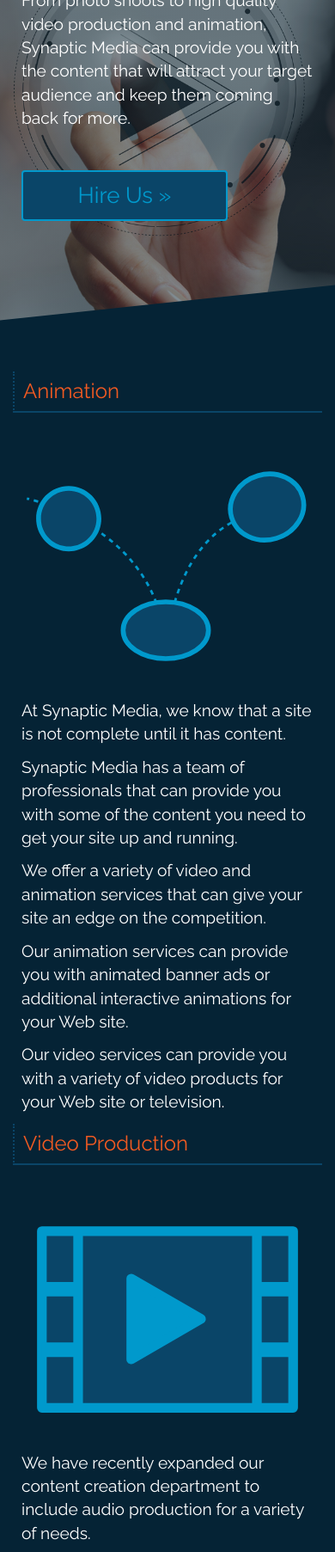
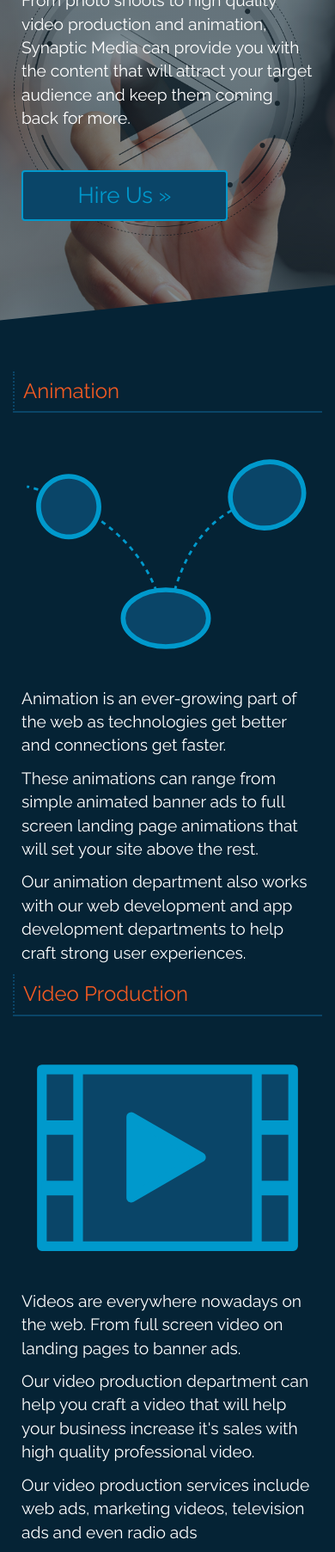
Before and after one commit to aaronetchison/synaptic, a website: page contentcreation.html in a window 390 px wide. Shown: the part 148-1953 px from the top of the page at 86% size. Drawn offline with nearby package versions, Linux system fonts and the light colour scheme.

Commit message:
updated h2 margin and modified padding of skew dark sections and modified service pages content

```diff
--- a/contentcreation.html
+++ b/contentcreation.html
@@ -7,7 +7,7 @@
 <link href="stylesheets/global.css" rel="stylesheet" type="text/css" /><!-- load main CSS -->
 </head>
 
-<body>
+<body class="page-services">
   <nav class="navbar navbar-default navbar-fixed-top">
     <div class="container-fluid">
       <div class="navbar-header">
@@ -50,21 +50,19 @@
 
       	<h2>Animation</h2>
         <img src="images/icons/icon-services-animation.svg">
-          <p>At Synaptic Media, we know that a site is not complete until it has content.</p>
-          <p>Synaptic Media has a team of professionals that can provide you with some of the content you need to get your site up and running. </p>
-          <p>We offer a variety of video and animation services that can give your site an edge on the competition. </p>
-          <p>Our animation services can provide you with animated banner ads or additional interactive animations for your Web site. </p>
-          <p>Our video services can provide you with a variety of video products for your Web site or television.</p>
+          <p>Animation is an ever-growing part of the web as technologies get better and connections get faster.</p>
+          <p>These animations can range from simple animated banner ads to full screen landing page animations that will set your site above the rest.</p>
+          <p>Our animation department also works with our web development and app development departments to help craft strong user experiences.</p>
       </div><!-- end box half left -->
 
       <div class="col-sm-6"><!-- begin box half right -->
 
       	<h2>Video Production</h2>
         <img src="images/icons/icon-services-video.svg">
-          <p> We have recently expanded our content creation department to include audio production for a variety of needs.</p>
-          <p>That expansion includes two new state of the art recording studios, recording engineers and musicians.</p>
-          <p>Our audio production department can create custom music or sound effects for your Web site or marketing product, or we can assist you in acquiring the rights to music. </p>
-          <p>For radio or television advertisements, we hire some of the top industry voice-over talent to deliver your message effectively to your audience. </p>
+        <p>Videos are everywhere nowadays on the web. From full screen video on landing pages to banner ads.</p>
+        <p>Our video production department can help you craft a video that will help your business increase it's sales with high quality professional video.</p>
+        <p>Our video production services include web ads, marketing videos, television ads and even radio ads</p>
+
       </div><!-- end box half right -->
     </div>
   </div><!-- end content container -->
--- a/sass/styles.scss
+++ b/sass/styles.scss
@@ -95,7 +95,7 @@
 	font-size: 2em;
 	color: $orange;
 	margin: 0;
-	margin-bottom: 1.2em;
+	margin-bottom: .6em;
 	padding-top: 10px;
 	padding-left: 10px;
 	padding-right: 0;
@@ -339,7 +339,7 @@
   transform: rotate(-60deg);
 }
 
-/* Service Rates */
+/* Service Rates Section */
 
 .section-services {
 	img {
@@ -612,6 +612,11 @@
 		height: 980px;
 	}
 
+	.page-contact .skew-dark::before {
+		top: -80px;
+		height: 1200px;
+	}
+
 	.skew-light {
 		position: relative;
 		padding-top: 100px;
@@ -717,6 +722,11 @@
 		height: 1920px;
 	}
 
+	.page-services .skew-dark::before {
+		top: -60px;
+		height: 2400px;
+	}
+
 	.section-services {
 		img {
 			float: none;
```
Also changed, not shown: brandingmarketing.html (+5 -5 lines), contactus.html (+1 -1 lines), webdeveloping.html (+8 -8 lines), stylesheets/global.css.
